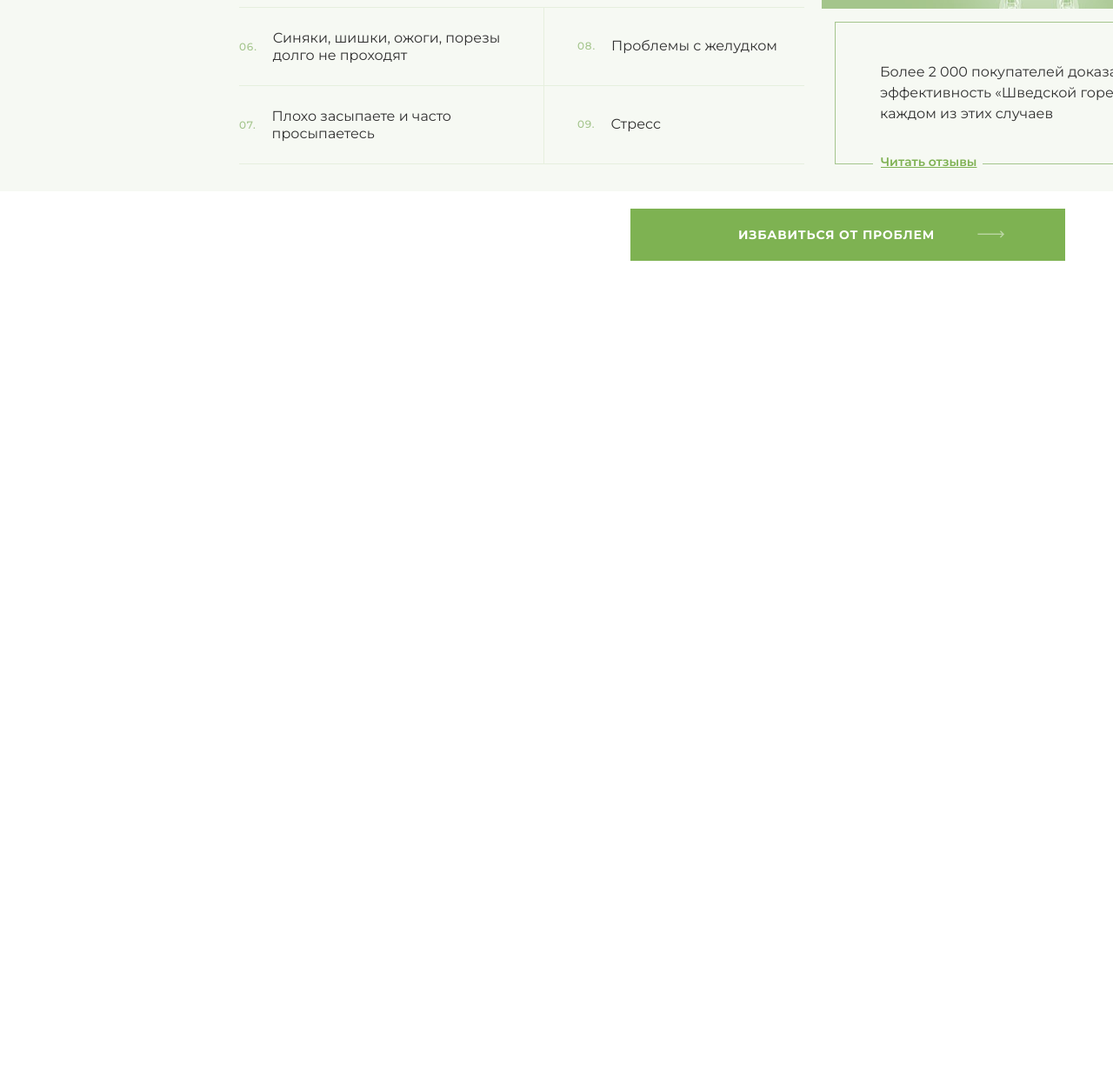
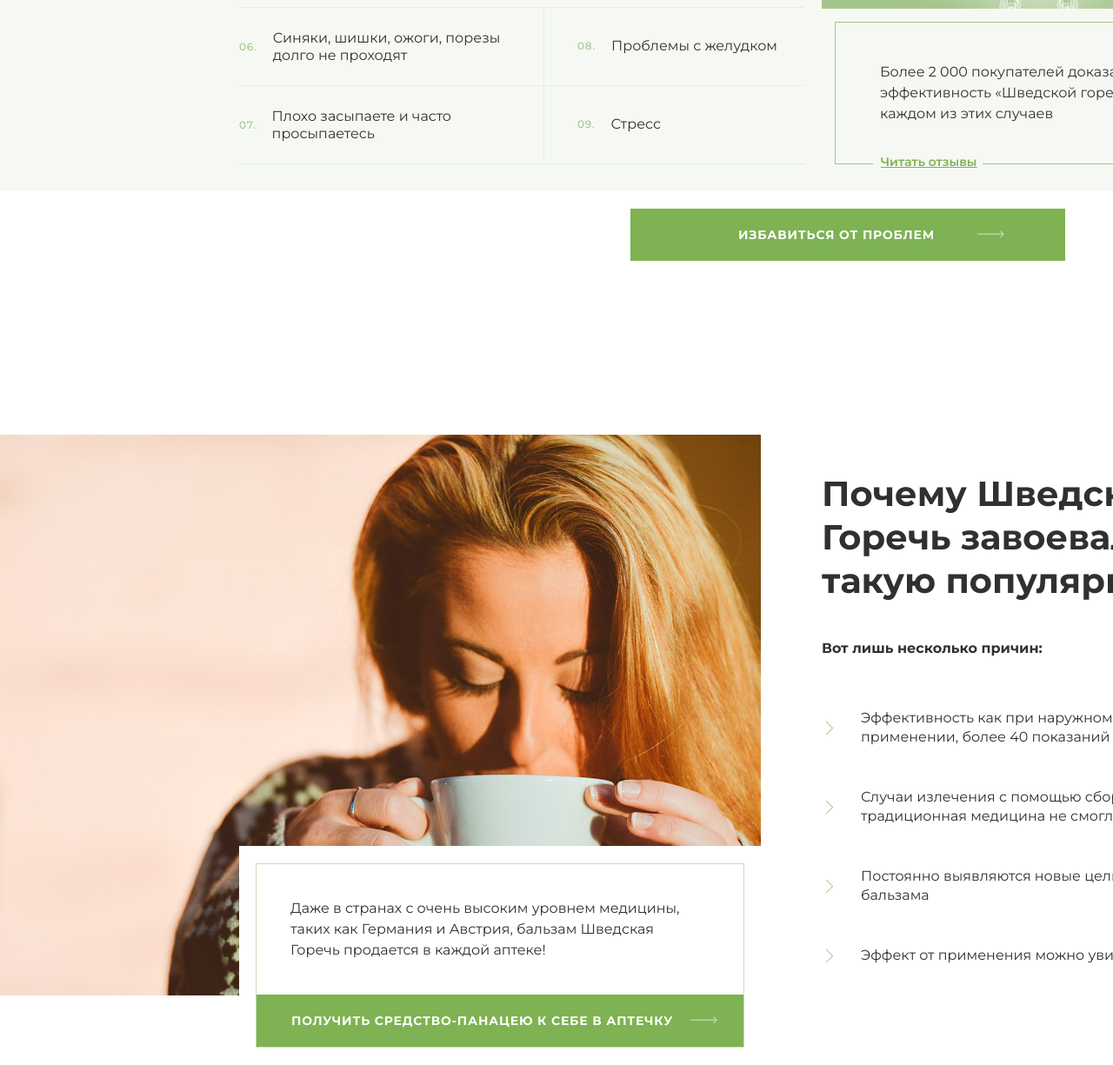
Before and after one commit to nmrhard/Swedish-bitter, a plain HTML site: page index.html in a window 1280 px wide. Shown: the part 1844-3069 px from the top of the page at 87% size. Before the commit the page ends 2144 px from the top, so only its background shows below. Drawn offline with Linux system fonts and the light colour scheme.

Commit message:
Added advantages section

```diff
--- a/css/style.css
+++ b/css/style.css
@@ -309,6 +309,7 @@ section .section-title {
 
 .diseases {
 	position: relative;
+	margin-bottom: 200px;
 }
 
 .diseases-column {
@@ -448,3 +449,98 @@ section .section-title {
 .fix-problem-button::after {
 	right: 70px;
 }
+
+.advantages {
+	position: relative;
+	width: 1720px;
+	margin: 0 auto;
+}
+
+.advantages-image {
+	position: absolute;
+}
+
+.advantages .columns {
+	display: flex;
+}
+
+.popular-bitter {
+	min-width: 600px;
+}
+
+.popular-bitter-wrapper {
+	position: absolute;
+	bottom: -115px;
+	width: 600px;
+	padding: 20px;
+	padding-left: 19px;
+	padding-right: 19px;
+	background-color: #ffffff;
+	box-sizing: border-box;
+}
+
+.popular-bitter-wrapper .description {
+	border: 1px solid #c8dcba;
+}
+
+.description p {
+	margin: 0;
+	padding: 39px;
+	padding-right: 73px;
+}
+
+.popular-bitter-wrapper .get-bitter {
+	display: block;
+	padding-left: 40px;
+	padding-right: 79px;
+}
+
+.get-bitter::after {
+	right: 30px;
+}
+
+.reasons {
+	width: 570px;
+	padding-left: 70px;
+}
+
+.reasons .section-title {
+	padding-top: 43px;
+	margin-bottom: 41px;
+}
+
+.reasons b {
+	line-height: 20px;
+}
+
+.reasons-list {
+	margin: 0;
+	margin-top: 57px;
+	padding: 0;
+	list-style-type: none;
+}
+
+.reasons-list .reasons-item {
+	position: relative;
+	padding-left: 45px;
+	margin-bottom: 47px;
+	line-height: 22px;
+}
+
+.reasons-list .reasons-item::before {
+	content: '';
+	position: absolute;
+	left: 0;
+	top: 50%;
+	width: 10px;
+	height: 10px;
+	margin-top: -5px;
+	border: 1px solid #aac994;
+	border-left-style: none;
+	border-top-style: none;
+	transform: rotate(-45deg);
+}
+
+.reasons-list .reasons-item:last-child {
+	margin-bottom: 0;
+}
--- a/index.html
+++ b/index.html
@@ -156,5 +156,43 @@
 			</div>
 		</div>
 	</section>
+	<section class="advantages">
+		<h2 class="visually-hidden">Причины пополурности Шведской горечи</h2>
+		<img class="advantages-image" src="img/advantages.jpg" alt="" width="875" height="645">
+		<div class="container columns">
+			<div class="popular-bitter">
+				<div class="popular-bitter-wrapper">
+					<div class="description">
+						<p>Даже в странах с очень высоким уровнем медицины,
+							таких как Германия и Австрия, бальзам Шведская
+							Горечь продается в каждой аптеке!
+						</p>
+						<a href="#" class="get-bitter button">Получить средство-панацею к себе в аптечку</a>
+					</div>
+				</div>
+			</div>
+			<div class="reasons">
+				<h3 class="section-title">Почему Шведская Горечь завоевала такую популярность?</h3>
+				<b>Вот лишь несколько причин:</b>
+				<ul class="reasons-list">
+					<li class="reasons-item">
+						Эффективность как при наружном, так и внутреннем
+						применении, более 40 показаний к применению
+					</li>
+					<li class="reasons-item">
+						Случаи излечения с помощью сбора, когда
+						традиционная медицина не смогла помочь
+					</li>
+					<li class="reasons-item">
+						Постоянно выявляются новые целительные свойства
+						бальзама
+					</li>
+					<li class="reasons-item">
+						Эффект от применения можно увидеть сразу
+					</li>
+				</ul>
+			</div>
+		</div>
+	</section>
 </body>
 </html>
```
Also changed, not shown: img/advantages.jpg (added).
